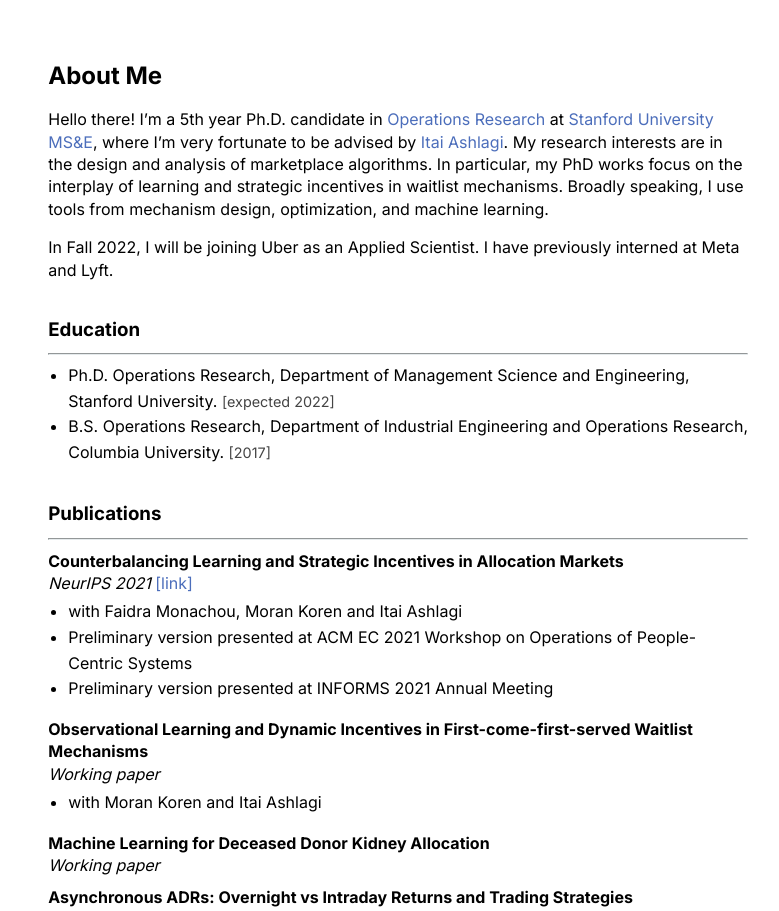
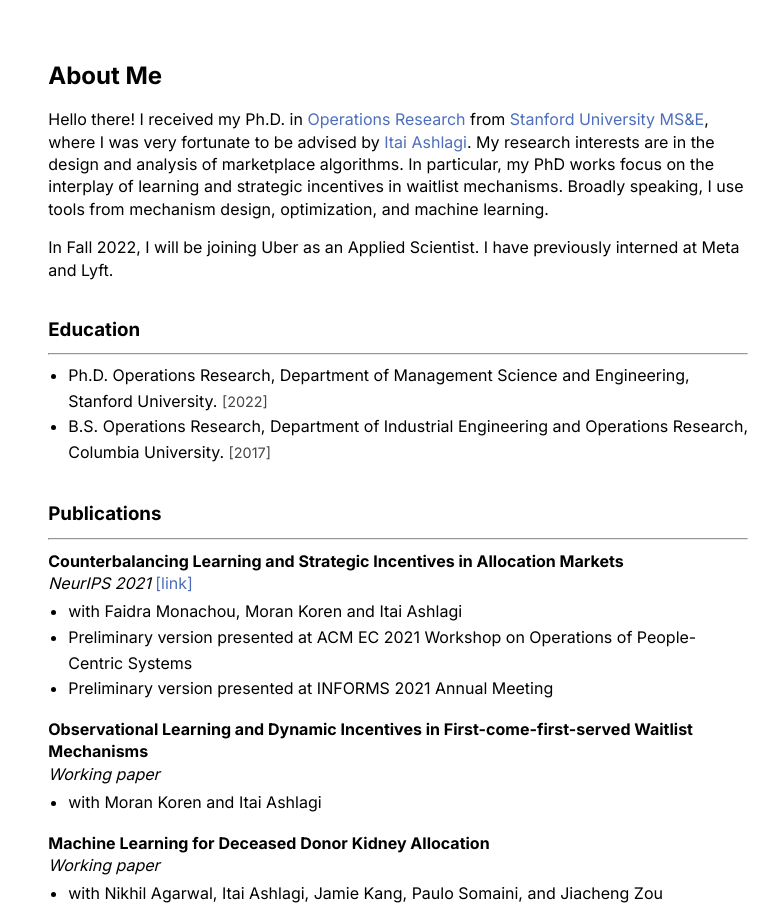
Before and after one commit to kang-jamie/kang-jamie.github.io, a plain HTML site: page index.html in a window 1280 px wide. Shown: the part 65-976 px from the top of the page, 360-1139 px from the left. Drawn offline with Linux system fonts and the light colour scheme.

Commit message:
Update index.html

```diff
--- a/index.html
+++ b/index.html
@@ -53,7 +53,7 @@
             <div class="content-item">
                 <h2>About Me</h2>
                 <div class="content-content">
-                    <p>Hello there! I’m a 5th year Ph.D. candidate in <a href="https://or.stanford.edu/index.html">Operations Research</a> at <a href="https://msande.stanford.edu/">Stanford University MS&amp;E</a>, where I’m very fortunate to be advised by <a href="https://web.stanford.edu/~iashlagi/">Itai Ashlagi</a>. My research interests are in the design and analysis of marketplace algorithms. In particular, my PhD works focus on the interplay of learning and strategic incentives in waitlist mechanisms. Broadly speaking, I use tools from mechanism design, optimization, and machine learning.</p>
+                    <p>Hello there! I received my Ph.D. in <a href="https://or.stanford.edu/index.html">Operations Research</a> from <a href="https://msande.stanford.edu/">Stanford University MS&amp;E</a>, where I was very fortunate to be advised by <a href="https://web.stanford.edu/~iashlagi/">Itai Ashlagi</a>. My research interests are in the design and analysis of marketplace algorithms. In particular, my PhD works focus on the interplay of learning and strategic incentives in waitlist mechanisms. Broadly speaking, I use tools from mechanism design, optimization, and machine learning.</p>
                     <p>In Fall 2022, I will be joining Uber as an Applied Scientist. I have previously interned at Meta and Lyft.</p>
                 </div>
             </div>
@@ -63,7 +63,7 @@
                 <hr>
                 <div class="content-content">
                     <ul>
-                        <li>Ph.D. Operations Research, Department of Management Science and Engineering, Stanford University. <span class="education-years">[expected 2022]</span></li>
+                        <li>Ph.D. Operations Research, Department of Management Science and Engineering, Stanford University. <span class="education-years">[2022]</span></li>
                         <li>B.S. Operations Research, Department of Industrial Engineering and Operations Research, Columbia University. <span class="education-years">[2017]</span>
                         </li>
                     </ul>
@@ -85,6 +85,9 @@
                         <li>with Moran Koren and Itai Ashlagi</li>
                     </ul>
                     <h4>Machine Learning for Deceased Donor Kidney Allocation</h4><em>Working paper</em>
+                    <ul>
+                        <li>with Nikhil Agarwal, Itai Ashlagi, Jamie Kang, Paulo Somaini, and Jiacheng Zou</li>
+                    </ul>
                     <h4>Asynchronous ADRs: Overnight vs Intraday Returns and Trading Strategies</h4><em>Studies in Economics and Finance</em> <a href="https://www.emerald.com/insight/content/doi/10.1108/SEF-10-2016-0254/full/html">[link]</a>
                     <ul>
                         <li>From undergraduate research under guidance of Prof. Tim Leung</li>
```
